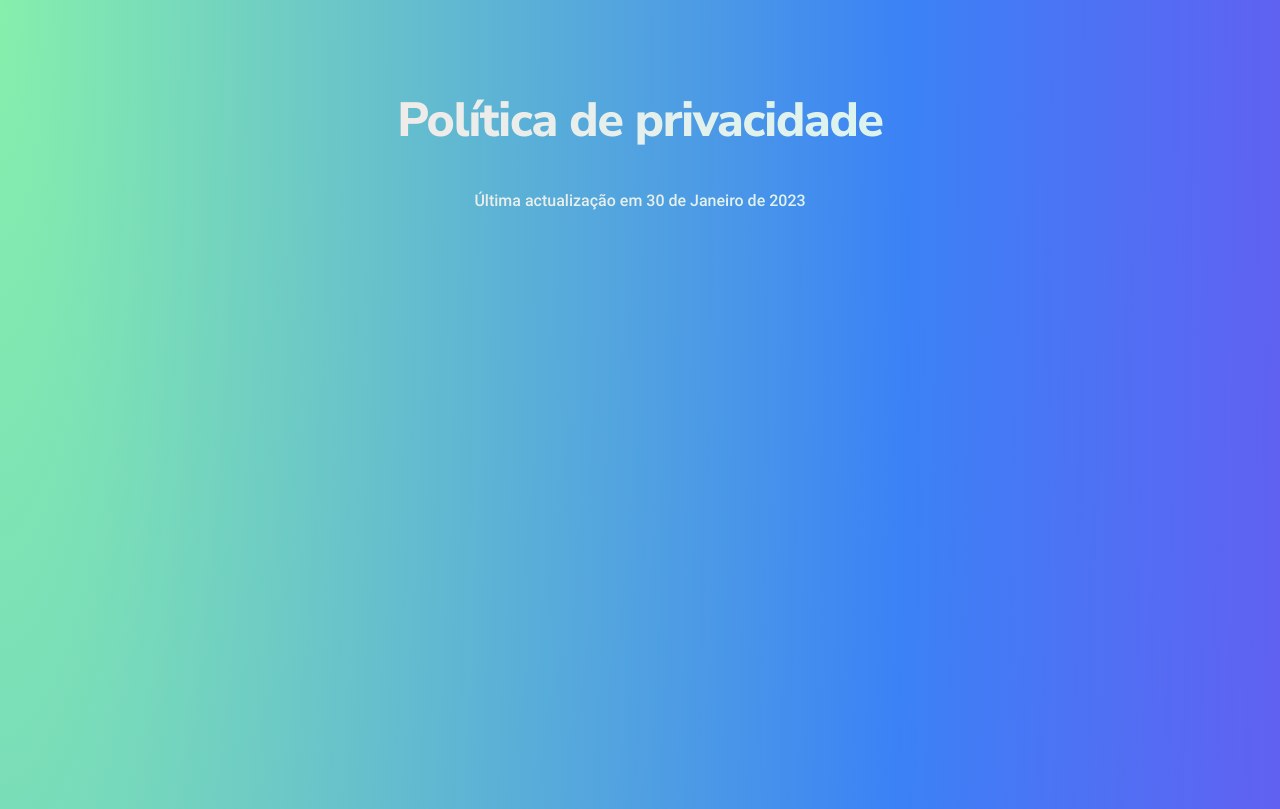
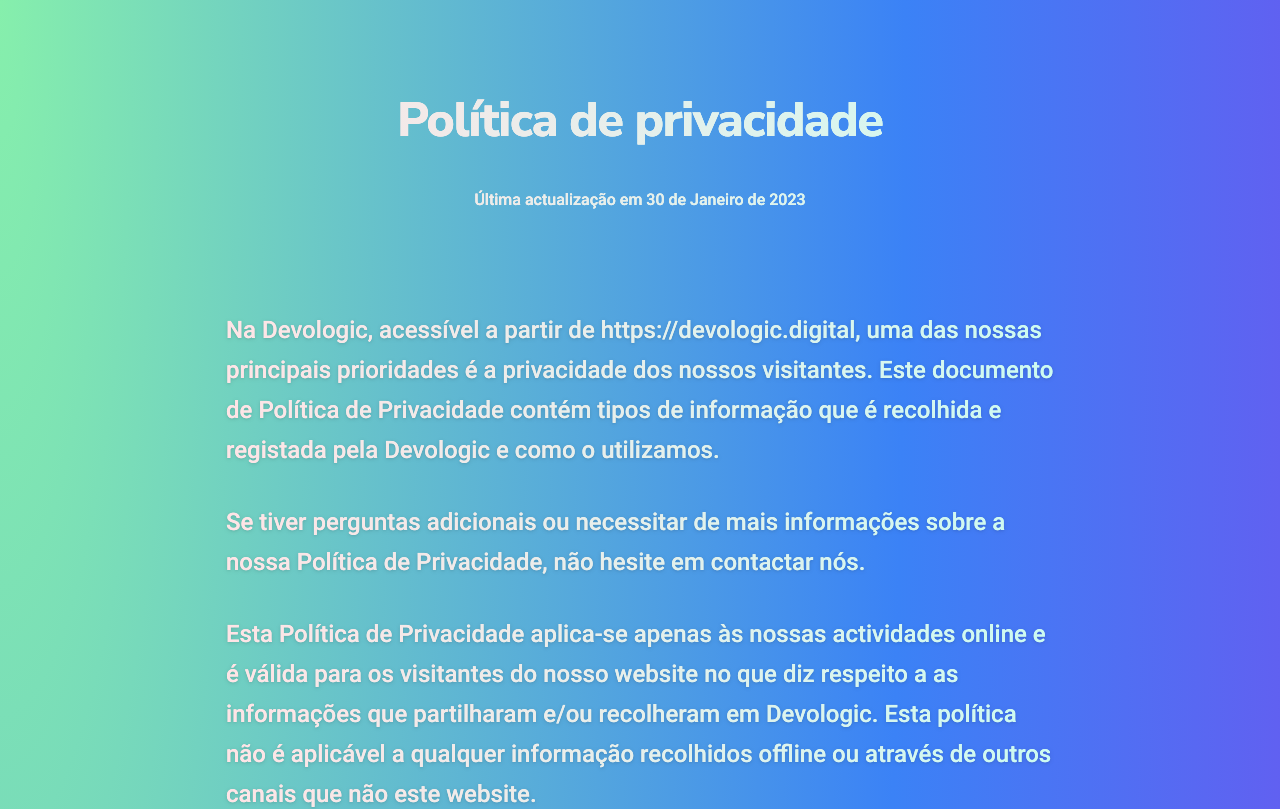
Before and after one commit to danisal/devologic, a SvelteKit app: page /pt/politica-de-privacidade in a window 1280 px wide. Shown: the top 809 px of the page. Built offline with nearby package versions, Linux system fonts and the light colour scheme.

Commit message:
Adjust text for safari

```diff
--- a/src/routes/privacy-policy/+page.svelte
+++ b/src/routes/privacy-policy/+page.svelte
@@ -3,13 +3,13 @@
 	<meta name="description" content="Privacy policy" />
 </svelte:head>
 
-<main class="bg-gradient-to-r from-rose-100 to-teal-100 bg-clip-text">
-	<div class="prose mx-auto my-24 max-w-prose text-center">
-		<h1 class="text-4xl font-extrabold tracking-tight text-slate-900 sm:text-5xl">Privacy policy</h1>
-		<p class="mt-4 text-base leading-7 text-slate-700">Last updated on January 30, 2021</p>
+<main class="prose prose-lg mx-auto max-w-prose px-6 md:prose-xl md:px-0 xl:prose-2xl">
+	<div class="!my-24 text-center">
+		<h1 class="text-4xl font-extrabold tracking-tight sm:text-5xl">Privacy policy</h1>
+		<p class="mt-4 text-base leading-7">Last updated on January 30, 2021</p>
 	</div>
 
-	<div class="prose prose-lg prose-purple mx-auto mb-24 max-w-prose px-6 drop-shadow md:prose-xl md:px-0 xl:prose-2xl">
+	<div class="!mb-24 drop-shadow">
 		<p>
 			At Devologic, accessible from https://devologic.digital, one of our main priorities is the privacy of our
 			visitors. This Privacy Policy document contains types of information that is collected and recorded by Devologic
@@ -166,6 +166,10 @@
 </main>
 
 <style lang="postcss">
+	* {
+		@apply bg-gradient-to-r from-rose-100 to-teal-100 bg-clip-text text-transparent;
+	}
+
 	p,
 	li {
 		@apply font-medium;
--- a/src/routes/pt/politica-de-privacidade/+page.svelte
+++ b/src/routes/pt/politica-de-privacidade/+page.svelte
@@ -3,13 +3,13 @@
 	<meta name="description" content="Política de privacidade" />
 </svelte:head>
 
-<main class="bg-gradient-to-r from-rose-100 to-teal-100 bg-clip-text">
-	<div class="prose mx-auto my-24 max-w-prose text-center">
-		<h1 class="text-4xl font-extrabold tracking-tight text-slate-900 sm:text-5xl">Política de privacidade</h1>
-		<p class="mt-4 text-base leading-7 text-slate-700">Última actualização em 30 de Janeiro de 2023</p>
+<main class="prose prose-lg mx-auto max-w-prose px-6 md:prose-xl md:px-0 xl:prose-2xl">
+	<div class="!my-24 text-center">
+		<h1 class="text-4xl font-extrabold tracking-tight sm:text-5xl">Política de privacidade</h1>
+		<p class="mt-4 text-base leading-7">Última actualização em 30 de Janeiro de 2023</p>
 	</div>
 
-	<div class="prose prose-lg prose-purple mx-auto mb-24 max-w-prose px-6 drop-shadow md:prose-xl md:px-0 xl:prose-2xl">
+	<div class="!mb-24 px-6 drop-shadow">
 		<p>
 			Na Devologic, acessível a partir de https://devologic.digital, uma das nossas principais prioridades é a
 			privacidade dos nossos visitantes. Este documento de Política de Privacidade contém tipos de informação que é
@@ -180,6 +180,10 @@
 </main>
 
 <style lang="postcss">
+	* {
+		@apply bg-gradient-to-r from-rose-100 to-teal-100 bg-clip-text text-transparent;
+	}
+
 	p,
 	li {
 		@apply font-medium;
```
